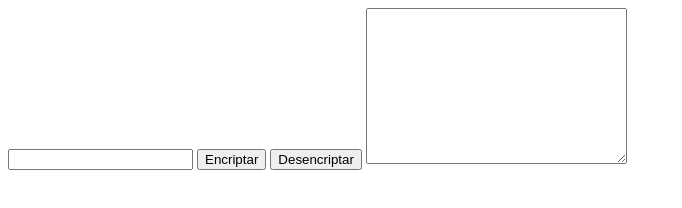
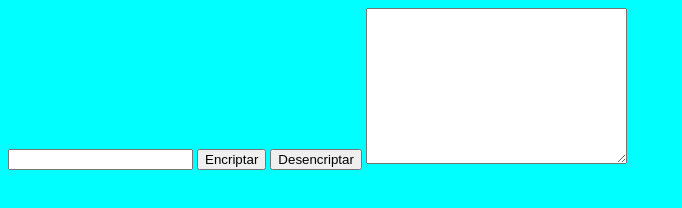
Before and after one commit to ygdani89/ENCRIPTADOR, a plain HTML site: page index.html in a window 1280 px wide. Shown: the whole page, without its empty margins (0-682 px from the left). Drawn offline with nearby package versions, Linux system fonts and the light colour scheme; files that its build step writes are made by us from their sources; files whose address does not match are found by name.

Commit message:
commit con SCSS

```diff
--- a/index.html
+++ b/index.html
@@ -3,6 +3,7 @@
 <head>
     <meta charset="UTF-8">
     <meta name="viewport" content="width=device-width, initial-scale=1.0">
+<link rel="stylesheet" href="/Users/danielperea/Desktop/ENCRIPTADO2/scss/style.css">
     <title>Reto #1</title>
 </head>
 <body>
--- /dev/null
+++ b/scss/style.scss
@@ -0,0 +1,3 @@
+body{
+    background-color: aqua;
+}
```
Also changed, not shown: scss/style.css (added), 1 other file.
